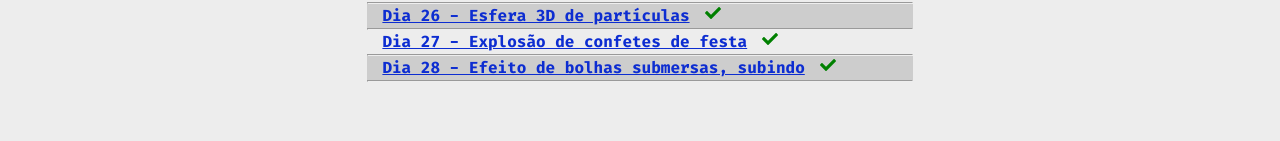
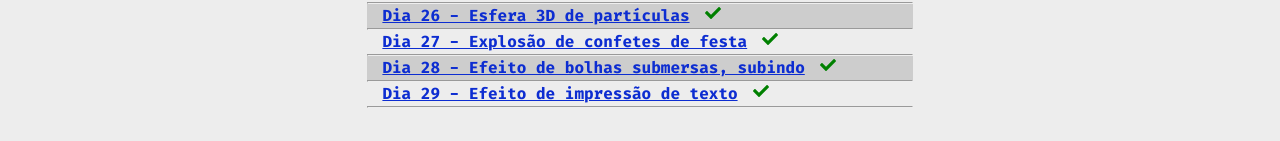
Before and after one commit to ThesllaDev/30DiasDeCSS-SASS, a React (Vite) app: page / in a window 1280 px wide. Shown: the part 1181-1322 px from the top of the page. Built offline with nearby package versions, Linux system fonts and the light colour scheme; grey boxes are pictures that could not be loaded.

Commit message:
💫💄Feat: animation text scanning and print effect

```diff
--- /dev/null
+++ b/Desafios/Dia 29/desafio-29.css
@@ -0,0 +1,58 @@
+* {
+  box-sizing: border-box;
+  margin: 0px;
+  padding: 0px;
+}
+
+ul {
+  list-style: none;
+}
+
+body {
+  background-color: #333;
+  flex-wrap: wrap;
+  height: 100vh;
+  align-items: center;
+  display: flex;
+  flex-direction: row;
+  justify-content: center;
+}
+
+h1 {
+  color: #333;
+  font-size: calc(1vw + 1vh + 7vmin);
+  position: relative;
+  text-transform: capitalize;
+  white-space: nowrap;
+}
+h1::before {
+  -webkit-animation: typing 6s linear infinite;
+          animation: typing 6s linear infinite;
+  border-right: 3px solid #01cbfe;
+  color: #01cbfe;
+  content: attr(data-text);
+  height: 100%;
+  left: 0;
+  overflow: hidden;
+  position: absolute;
+  top: 0;
+  width: 0;
+}
+
+@-webkit-keyframes typing {
+  0%, 10%, 100% {
+    width: 0;
+  }
+  70%, 90% {
+    width: 100%;
+  }
+}
+
+@keyframes typing {
+  0%, 10%, 100% {
+    width: 0;
+  }
+  70%, 90% {
+    width: 100%;
+  }
+}
--- /dev/null
+++ b/Desafios/Dia 29/desafio-29.scss
@@ -0,0 +1,43 @@
+@use "../../assets/styles/base/mixins" as mix;
+@use "../../assets/styles/base/reset";
+
+body {
+	background-color: #333;
+	flex-wrap: wrap;
+	height: 100vh;
+	@include mix.flex-center();
+}
+
+h1 {
+	color: #333;
+	font-size: calc(1vw + 1vh + 7vmin);
+	position: relative;
+	text-transform: capitalize;
+	white-space: nowrap;
+
+	&::before {
+		animation: typing 6s linear infinite;
+		border-right: 3px solid #01cbfe;
+		color: #01cbfe;
+		content: attr(data-text);
+		height: 100%;
+		left: 0;
+		overflow: hidden;
+		position: absolute;
+		top: 0;
+		width: 0;
+	}
+}
+
+@keyframes typing {
+	0%,
+	10%,
+	100% {
+		width: 0;
+	}
+
+	70%,
+	90% {
+		width: 100%;
+	}
+}
--- a/src/App.jsx
+++ b/src/App.jsx
@@ -146,6 +146,11 @@ const PROJECTDATAS = [
 		title: "Efeito de bolhas submersas, subindo",
 		deploy: "https://codepen.io/theslladev/full/yLKZPzq",
 	},
+	{
+		id: "29",
+		title: "Efeito de impressão de texto",
+		deploy: "https://codepen.io/theslladev/full/oNqmPBB",
+	},
 ];
 
 function App() {
```
Also changed, not shown: Desafios/Dia 29/desafio-29.html (added, +17 -0 lines).
